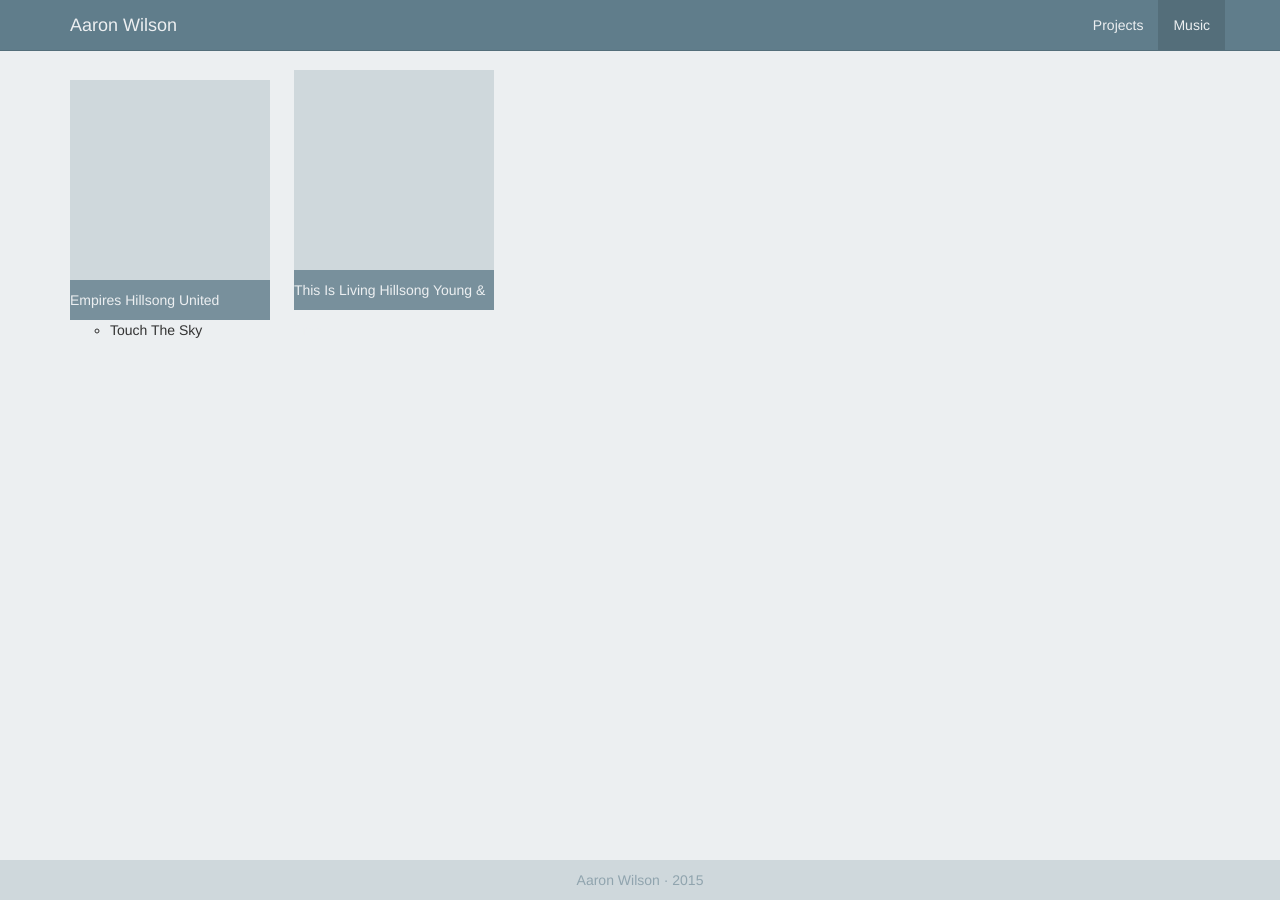
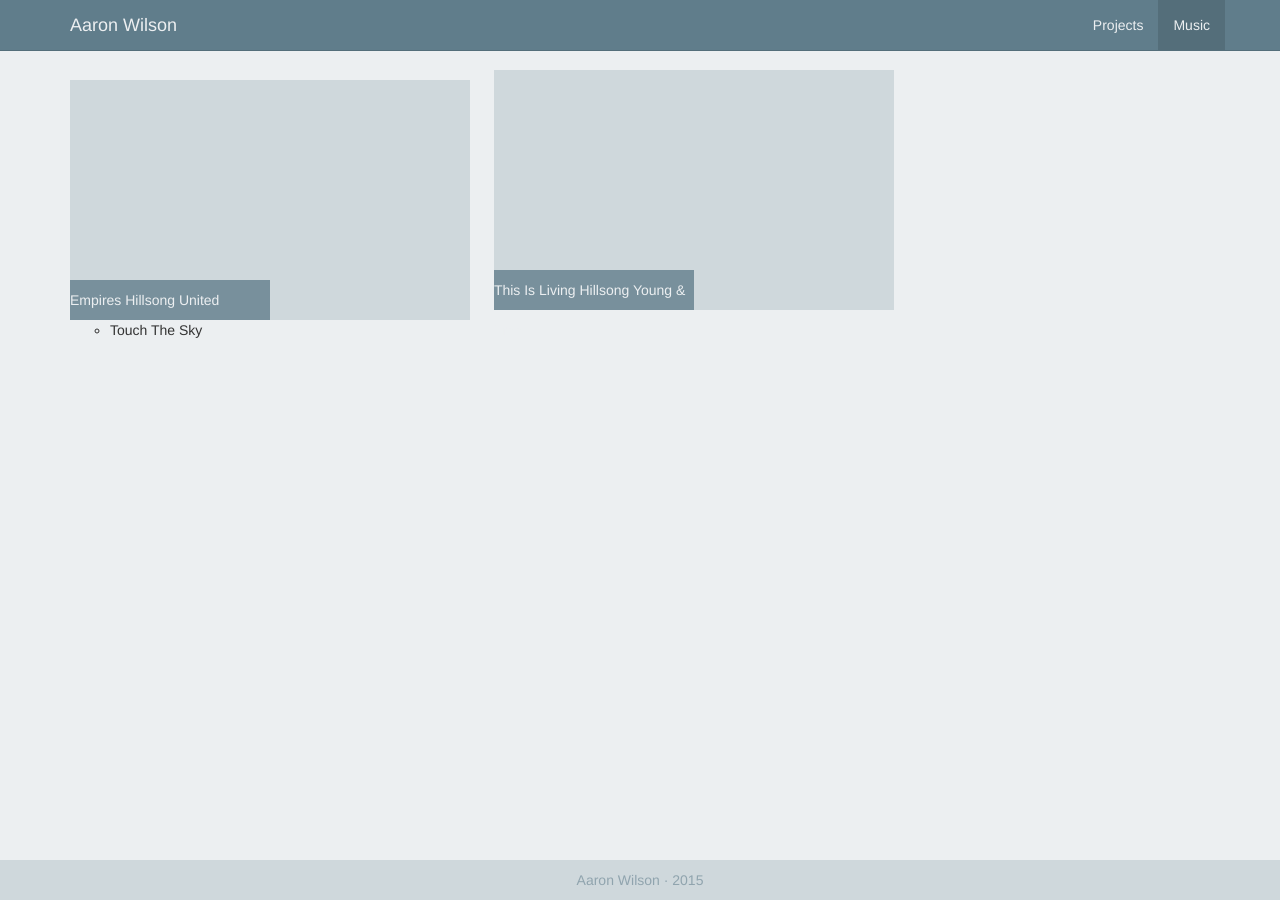
Before and after one commit to aarontwf/limebyte.github.io, a Jekyll site: the page built from music/index.html, in a window 1280 px wide. Built offline with Jekyll 4.4.1, drawn with Linux system fonts in a browser that asks for light colours; nearby versions of some CDN libraries.

Commit message:
Update theme.css

```diff
--- a/assets/css/theme.css
+++ b/assets/css/theme.css
@@ -49,6 +49,14 @@ body {
     width: 200px;
     height: 240px;
     background-color: #CFD8DC;
+    display: inline-block;
+}
+
+.albums .album .album-header {
+    width: 400px;
+    height: 240px;
+    background-color: #CFD8DC;
+    display: inline-block;
 }
 
 .albums .album .album-header .album-art {
```
